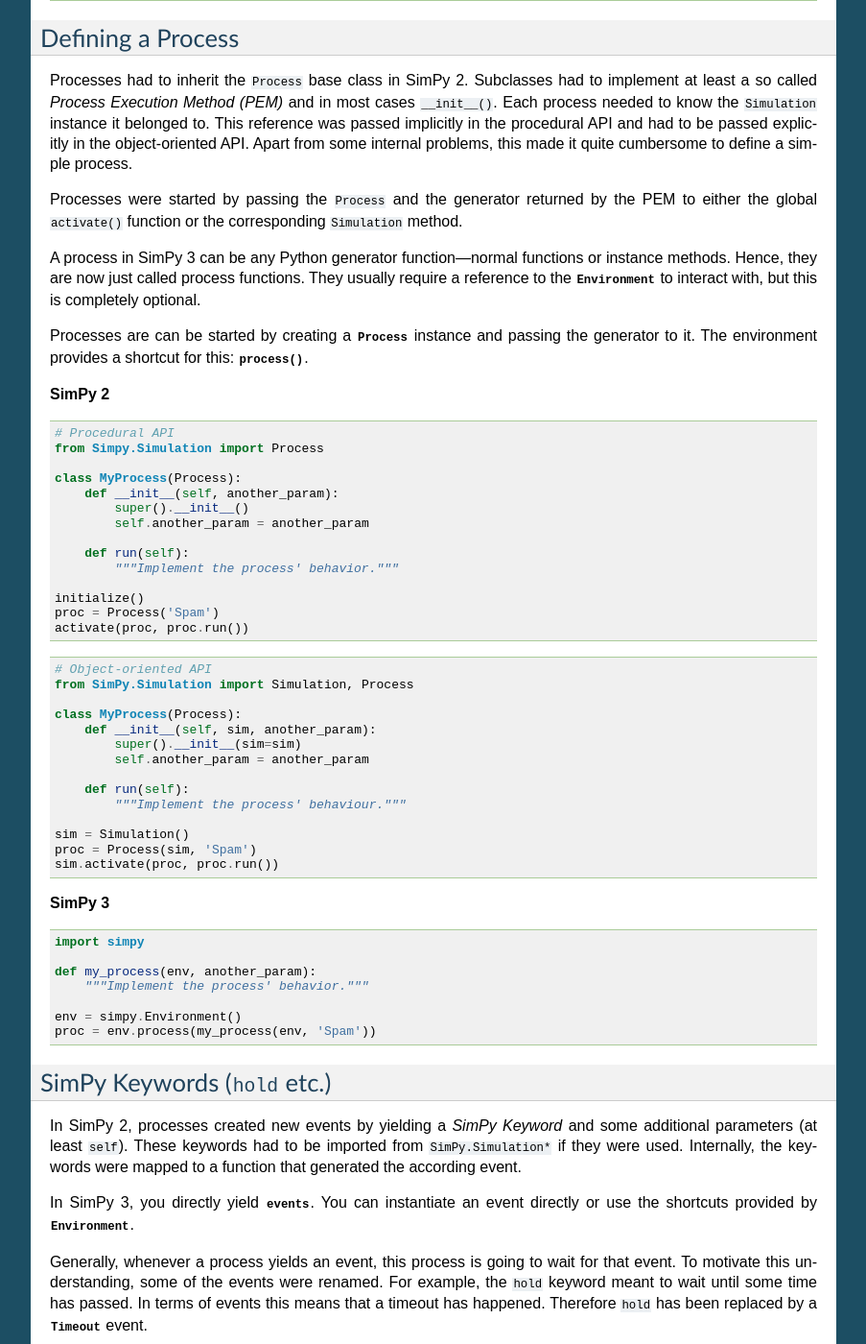
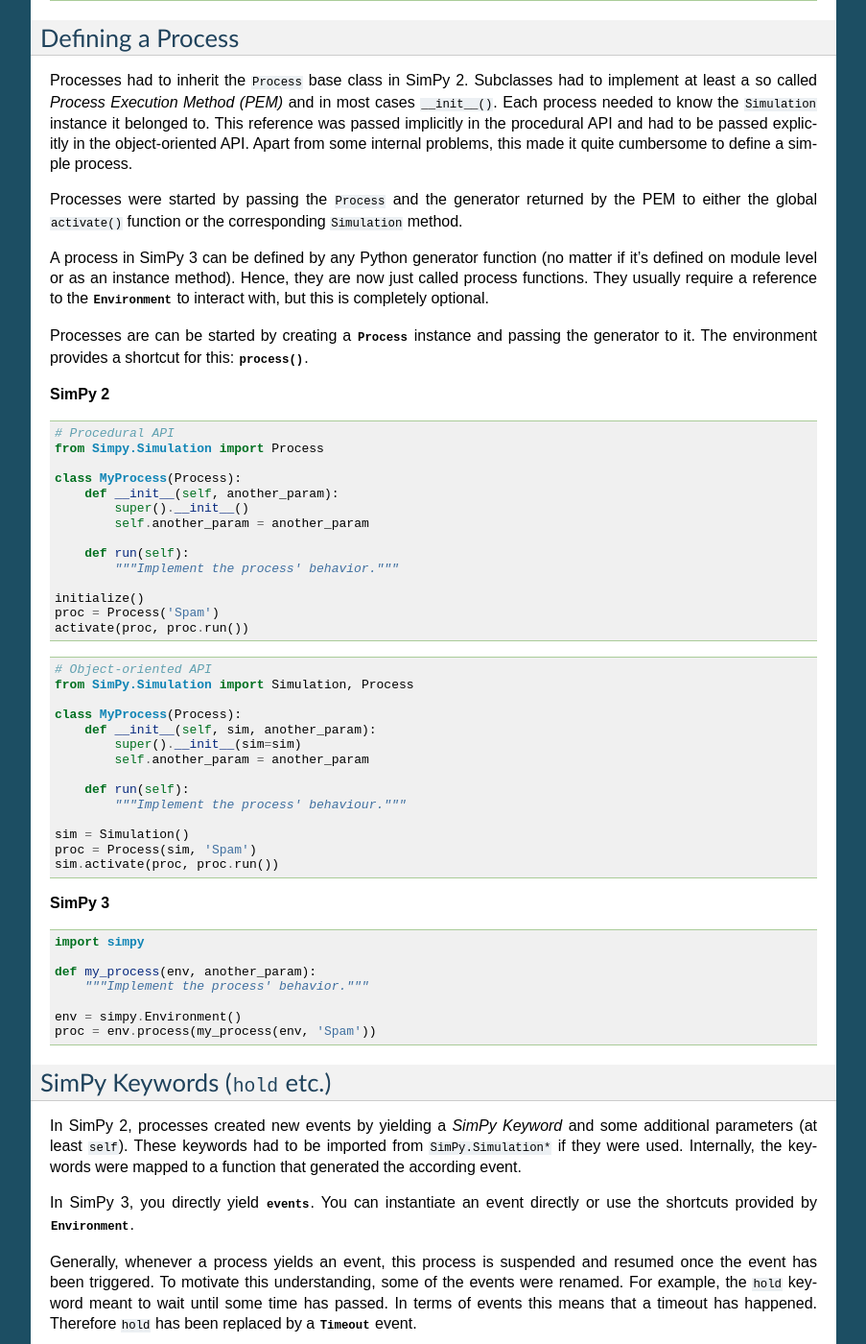
Before and after one commit to Uzere/uSim, a Sphinx documentation site: the page built from docs/topical_guides/porting_from_simpy2.rst, in a window 1280 px wide and 1400 px high, scrolled down 1296 px. Shown: the whole window at 96% size, without its empty margins (198-1101 px from the left). Built offline with Sphinx 7.4.7, drawn with Linux system fonts in a browser that asks for light colours; pages that are not in the unit, such as notebooks, are missing from menus.

Commit message:
Clarified what can be used to define a process.

```diff
--- a/docs/topical_guides/porting_from_simpy2.rst
+++ b/docs/topical_guides/porting_from_simpy2.rst
@@ -108,10 +108,11 @@
 the PEM to either the global ``activate()`` function or the corresponding
 ``Simulation`` method.
 
-A process in SimPy 3 can be any Python generator function---normal functions or
-instance methods. Hence, they are now just called process functions.  They
-usually require a reference to the :class:`~simpy.core.Environment` to interact
-with, but this is completely optional.
+A process in SimPy 3 can be defined by any Python generator function (no matter
+if it’s defined on module level or as an instance method). Hence, they are now
+just called process functions.  They usually require a reference to the
+:class:`~simpy.core.Environment` to interact with, but this is completely
+optional.
 
 Processes are can be started by creating a :class:`~simpy.events.Process`
 instance and passing the generator to it. The environment provides a shortcut
@@ -181,11 +182,12 @@
 event directly or use the shortcuts provided by
 :class:`~simpy.core.Environment`.
 
-Generally, whenever a process yields an event, this process is going to wait
-for that event. To motivate this understanding, some of the events were
-renamed. For example, the ``hold`` keyword meant to wait until some time has
-passed. In terms of events this means that a timeout has happened. Therefore
-``hold`` has been replaced by a :class:`~simpy.events.Timeout` event.
+Generally, whenever a process yields an event, this process is suspended and
+resumed once the event has been triggered. To motivate this understanding, some
+of the events were renamed. For example, the ``hold`` keyword meant to wait
+until some time has passed. In terms of events this means that a timeout has
+happened. Therefore ``hold`` has been replaced by
+a :class:`~simpy.events.Timeout` event.
 
 .. note::
 
```
